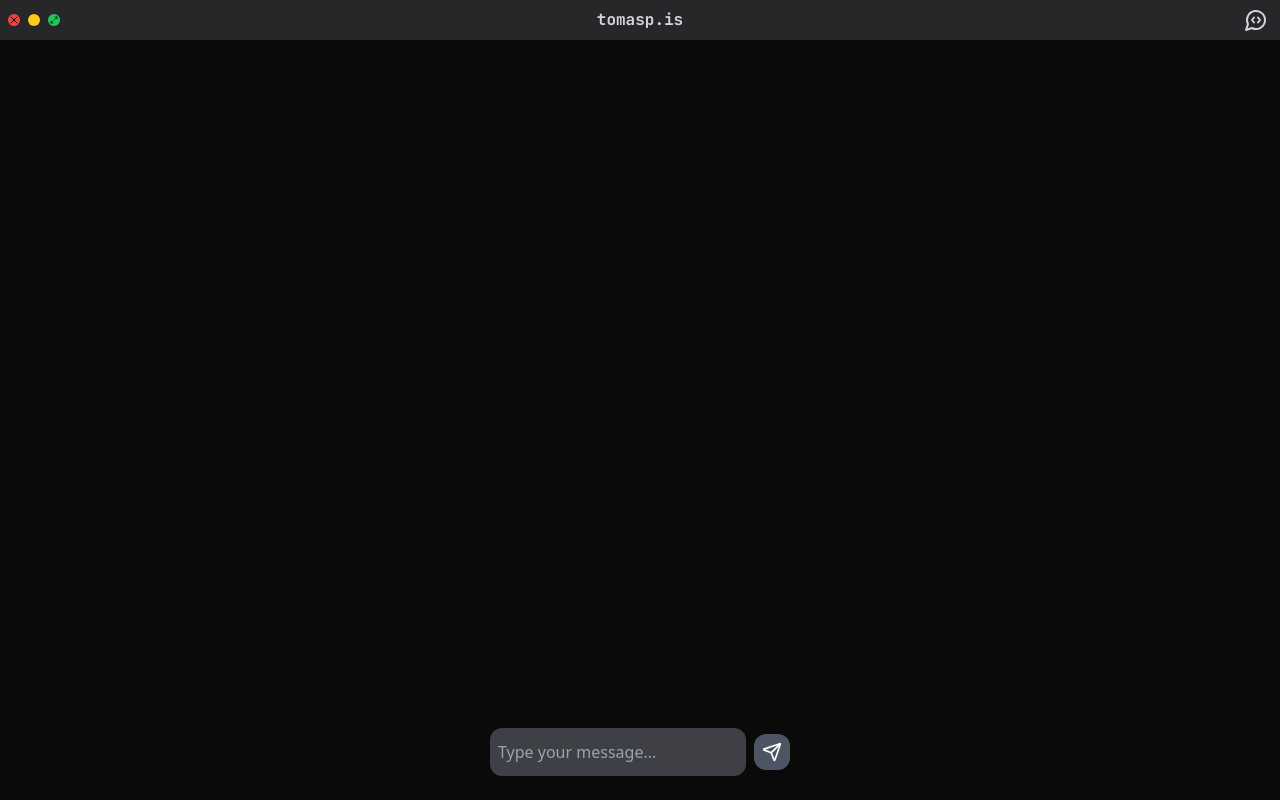
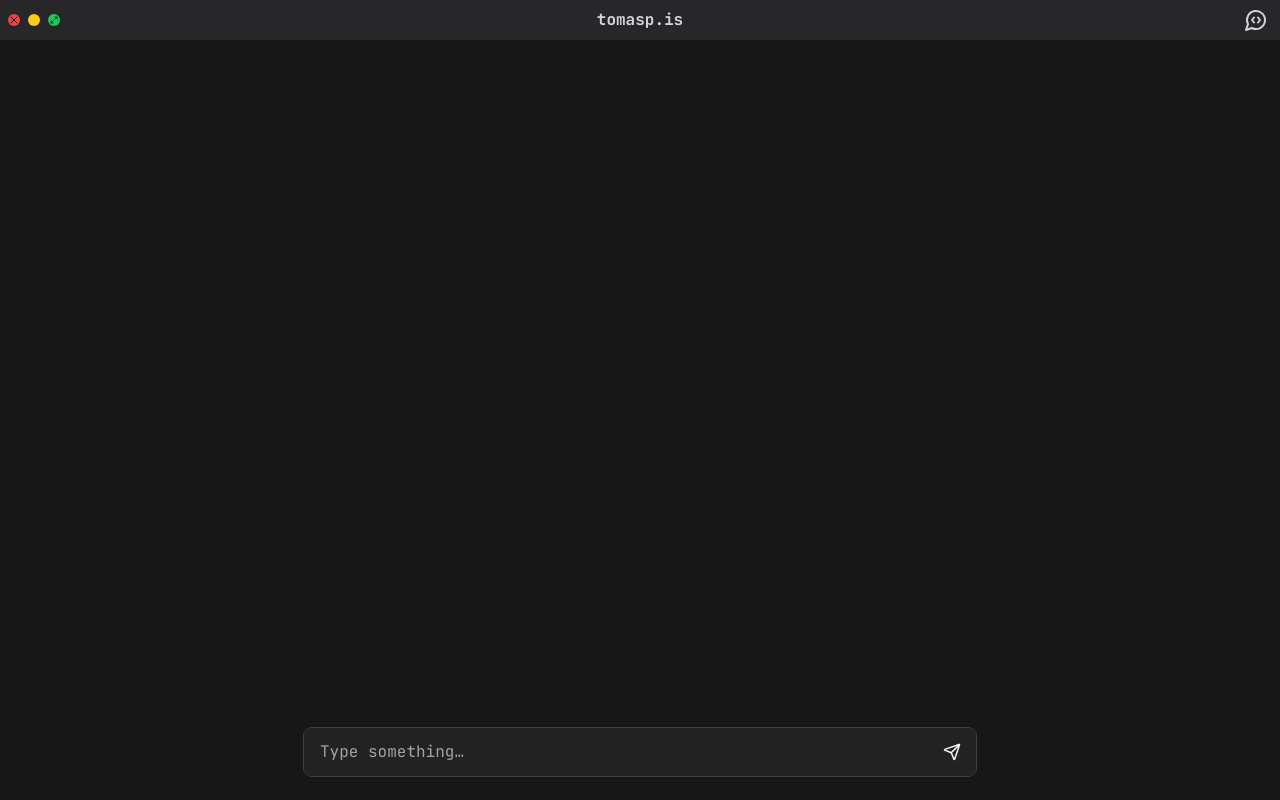
Before and after one commit to TomasPalsson/TerminalWebsite, a React (Vite) app: page /chat in a window 1280 px wide. Built offline with nearby package versions, Linux system fonts and the light colour scheme; a web font is replaced by a local one.

Commit message:
Add chatting feature

```diff
--- a/src/App.tsx
+++ b/src/App.tsx
@@ -9,14 +9,18 @@ function App() {
     <>
 
       <div className="flex flex-col items-center justify-center h-screen">
-        <TypingAnimation text="Tómas Ari Pálsson" color="text-terminal" size='lg:text-6xl md:text-4xl sm:text-xl'/>
+        <TypingAnimation
+          text="Tómas Ari Pálsson"
+          speed={50}
+          className="text-terminal lg:text-6xl md:text-4xl sm:text-xl font-mono"
+        />
         <span className='pt-5 text-gray-500 text-bold font-mono'>
           // Software Dev - AI
         </span>
         <div className="flex justify-end space-x-4 pt-4">
           <MainButton link="/terminal" >
-              <Terminal />
-              <span>Terminal</span>
+            <Terminal />
+            <span>Terminal</span>
           </MainButton>
           <MainButton link="/aboutme" >
             <span>About Me!</span>
--- a/src/components/TypingAnimation.tsx
+++ b/src/components/TypingAnimation.tsx
@@ -1,24 +1,37 @@
 import React, { useEffect, useState } from 'react';
 
-export default function TypingAnimation({ text, speed = 100, color = 'black', size = 'text-2xl', cursor = true }) {
+export default function TypingAnimation({
+  text,
+  speed = 100,
+  cursor = true,
+  className = '',
+  onFinished,
+}: {
+  text: string;
+  speed?: number;
+  cursor?: boolean;
+  className?: string;
+  onFinished?: () => void;
+}) {
   const [displayedText, setDisplayedText] = useState('');
   const [index, setIndex] = useState(0);
 
   useEffect(() => {
     if (index < text.length) {
       const timeout = setTimeout(() => {
-        setDisplayedText(prev => prev + text.charAt(index));
-        setIndex(prev => prev + 1);
+        setDisplayedText((prev) => prev + text.charAt(index));
+        setIndex((prev) => prev + 1);
       }, speed);
-
       return () => clearTimeout(timeout);
+    } else {
+      onFinished?.();
     }
-  }, [index, text, speed]);
+  }, [index, text, speed, onFinished]);
 
   return (
-    <div className={`font-mono ${size} ${color}`}>
+    <div className={`whitespace-pre-wrap break-words ${className}`}>
       {displayedText}
-      {cursor ? <span className="animate-pulse">|</span> : null}
+      {cursor && <span className="animate-pulse">|</span>}
     </div>
   );
 }
--- a/src/screens/AboutMe.tsx
+++ b/src/screens/AboutMe.tsx
@@ -15,30 +15,23 @@ const TABS = [
   {
     name: "School",
     icon: <School size={18} className="inline mr-2" />,
-    content: (
-      <p>School</p>
-    ),
+    content: <p>School</p>,
   },
   {
     name: "Projects",
     icon: <FolderGit2 size={18} className="inline mr-2" />,
-    content: (
-      <p>Hello Projects :)</p>
-    ),
+    content: <p>Hello Projects :)</p>,
   },
   {
     name: "Contact",
     icon: <Mail size={18} className="inline mr-2" />,
-    content: (
-      <p> Hello!</p>
-    ),
+    content: <p>Hello!</p>,
   },
 ];
 
 export default function PersonalWebsiteTabs() {
   const [activeTab, setActiveTab] = useState("About");
-
-  const currentTab = TABS.find(tab => tab.name === activeTab);
+  const currentTab = TABS.find((tab) => tab.name === activeTab);
 
   return (
     <div className="min-h-screen text-terminal font-mono p-6 pt-16">
@@ -47,21 +40,21 @@ export default function PersonalWebsiteTabs() {
           {TABS.map(({ name, icon }) => (
             <button
               key={name}
-              className={`px-4 py-2 rounded-lg transition hover:bg-green-700 hover:text-black ${
-                activeTab === name ? "bg-green-700 text-black" : ""
+              onClick={() => setActiveTab(name)}
+              className={`px-4 py-2 rounded-lg border transition-colors duration-200 ${
+                activeTab === name
+                  ? "border-terminal text-terminal"
+                  : "border-transparent hover:border-gray-600"
               }`}
-              onClick={() => setActiveTab(name)}
             >
               {icon}
               {name}
             </button>
           ))}
         </div>
-
         <div className="rounded-xl shadow-xl p-6">
           {currentTab?.content}
         </div>
-
       </div>
     </div>
   );
--- a/src/screens/ChatMe.tsx
+++ b/src/screens/ChatMe.tsx
@@ -1,21 +1,155 @@
+'use client';
+
+import { useState, useRef, useEffect, KeyboardEvent, FormEvent } from 'react';
 import { Send } from 'lucide-react';
+import TypingAnimation from '../components/TypingAnimation';
 import React from 'react';
 
+export type Msg = { role: 'user' | 'assistant'; content: string };
+
+const API_ENDPOINT =
+  'https://d53i8riosh.execute-api.eu-west-1.amazonaws.com/default/chat';
+
 export default function ChatMe() {
+  const [input, setInput] = useState('');
+  const [messages, setMessages] = useState<Msg[]>([]);
+  const [isTyping, setIsTyping] = useState(false);
+  const scrollRef = useRef<HTMLDivElement>(null);
+  const sessionRef = useRef<string | null>(null);
+
+  useEffect(() => {
+    scrollRef.current?.scrollTo({
+      top: scrollRef.current.scrollHeight,
+      behavior: 'smooth',
+    });
+  }, [messages, isTyping]);
+
+  const pushUser = (text: string) =>
+    setMessages((m) => [...m, { role: 'user', content: text }]);
+
+  const pushAssistant = (text: string) =>
+    setMessages((m) => [...m, { role: 'assistant', content: text }]);
+
+  const send = async () => {
+    const text = input.trim();
+    if (!text) return;
+    setInput('');
+    pushUser(text);
+    setIsTyping(true);
+
+    try {
+      const { reply, session } = await callAI(text, sessionRef.current);
+      if (!sessionRef.current && session) sessionRef.current = session;
+      pushAssistant(reply);
+      // no more setIsTyping(false) here
+    } catch (err) {
+      console.error(err);
+      pushAssistant('❌ error talking to the model');
+      setIsTyping(false);
+    }
+  };
+
   return (
-    <div className="relative w-full h-screen">
-      <div className="absolute bottom-0 left-1/2 transform -translate-x-1/2 mb-16">
-        <div className="flex items-center">
-          <input
-            type="text"
-            placeholder="Type your message..."
-            className="p-2 w-64 h-12 rounded-xl bg-zinc-700 text-white"
+    <div className="h-screen flex flex-col bg-neutral-900 text-neutral-100">
+      {/* messages */}
+      <div
+        ref={scrollRef}
+        className="flex-1 overflow-y-auto px-6 pt-4 pb-28 space-y-6 flex flex-col"
+      >
+        {messages.map(({ role, content }, i) => {
+          const baseCls =
+            'font-mono text-base leading-relaxed max-w-[65ch]';
+          const align =
+            role === 'assistant'
+              ? 'text-left mr-auto'
+              : 'text-right ml-auto';
+
+          const isLast = i === messages.length - 1;
+          if (role === 'assistant' && isTyping && isLast) {
+            return (
+              <TypingAnimation
+                key={i}
+                text={content}
+                speed={10}
+                className={`${baseCls} ${align}`}
+                onFinished={() => setIsTyping(false)}
+              />
+            );
+          }
+
+          return (
+            <p
+              key={i}
+              className={`${baseCls} ${align} whitespace-pre-wrap break-words`}
+            >
+              {content}
+            </p>
+          );
+        })}
+
+        {/* tiny cursor while waiting for reply */}
+        {isTyping && (
+          <TypingAnimation
+            text=""
+            className="font-mono text-base text-left mr-auto w-6 h-4"
           />
-          <button className="ml-2 p-2 bg-gray-600 rounded-xl text-white flex items-center justify-center">
-            <Send className="h-5 w-5" />
+        )}
+      </div>
+
+      {/* input */}
+      <form
+        onSubmit={(e: FormEvent) => {
+          e.preventDefault();
+          send();
+        }}
+        className="fixed inset-x-0 bottom-0 pb-6 px-4 flex justify-center"
+      >
+        <div
+          className="w-full max-w-2xl flex items-end rounded-lg bg-neutral-800/80 backdrop-blur
+            ring-1 ring-neutral-700 focus-within:ring-2 focus-within:ring-neutral-500 transition"
+        >
+          <textarea
+            value={input}
+            onChange={(e) => setInput(e.target.value)}
+            onInput={(e: any) => {
+              e.target.style.height = 'auto';
+              e.target.style.height = `${e.target.scrollHeight}px`;
+            }}
+            onKeyDown={(e: KeyboardEvent) => {
+              if (e.key === 'Enter' && !e.shiftKey) {
+                e.preventDefault();
+                send();
+              }
+            }}
+            rows={1}
+            placeholder="Type something…"
+            className="flex-1 bg-transparent resize-none overflow-hidden
+              py-3 pl-4 pr-12 font-mono placeholder-neutral-400 outline-none"
+          />
+
+          <button
+            type="submit"
+            className="grid place-items-center h-10 w-10 m-1 rounded-md
+              hover:bg-neutral-700 active:scale-95 transition"
+          >
+            <Send size={18} strokeWidth={2} />
           </button>
         </div>
-      </div>
+      </form>
     </div>
   );
 }
+
+async function callAI(
+  prompt: string,
+  session: string | null,
+): Promise<{ reply: string; session?: string }> {
+  const url = new URL(API_ENDPOINT);
+  url.searchParams.append('chat', prompt);
+  if (session) url.searchParams.append('session', session);
+
+  const res = await fetch(url.toString());
+  if (!res.ok) throw new Error(`HTTP ${res.status}`);
+  const data = await res.json();
+  return { reply: data.reply ?? JSON.stringify(data), session: data.session };
+}
--- a/src/screens/Terminal.tsx
+++ b/src/screens/Terminal.tsx
@@ -12,8 +12,9 @@ export function Terminal() {
 
   return (
     <KeyPressProvider >
-      <div className="text-white h-screen relative top-1 p-5 pt-16 justify-center h-screen overflow-y-auto">
-        <TypingAnimation text="Welcome! To see all available commands type help" color="white" size="text-l" cursor={false} speed={10}/>
+      <div className="text-white h-screen relative top-1 p-5 pt-14 justify-center h-screen overflow-y-auto">
+        <TypingAnimation text="Welcome! To see all available commands type help" color="white" size="text-l" cursor={false} speed={10}
+        className="font-mono"/>
         <TerminalHandler />
     </div>
     </KeyPressProvider >
```
Also changed, not shown: 1 other file (tests, documents, lock files or other folders).
